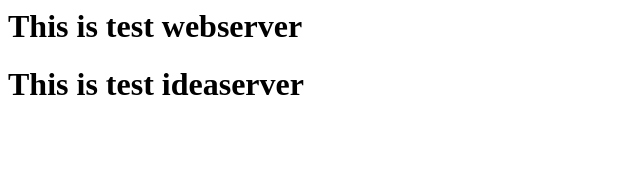
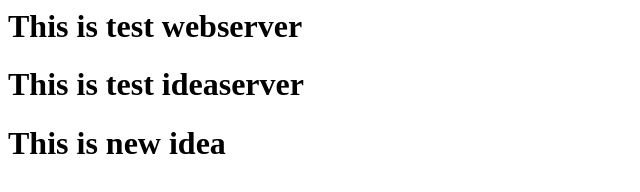
Before and after one commit to sanjay19999/sanjaywebapp, a plain HTML site: page index.html in a window 1280 px wide. Shown: the whole page, without its empty margins (0-640 px from the left). Drawn offline with Linux system fonts and the light colour scheme.

Commit message:
*change*

```diff
--- a/index.html
+++ b/index.html
@@ -1,2 +1,3 @@
 <h1> This is test webserver </h1>
 <h1> This is test ideaserver </h1>
+<h1> This is new idea  </h1>
```
